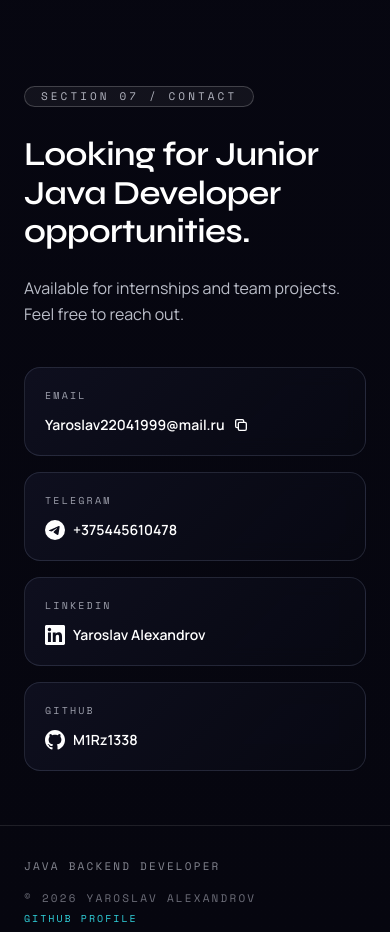
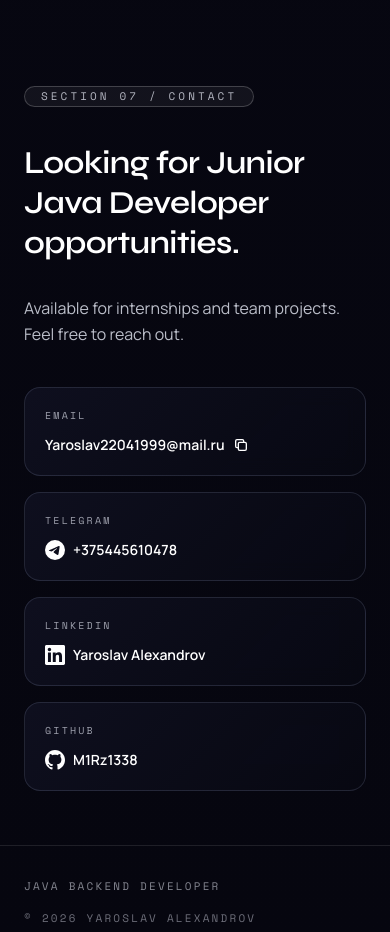
Before and after one commit to M1Rz1338/my-portfolio, a Next.js app: page / in a window 390 px wide. Shown: the part 6600-7532 px from the top of the page. Built offline with nearby package versions, Linux system fonts and the light colour scheme.

Commit message:
Fix contact UI

```diff
--- a/components/sections/ContactSection.js
+++ b/components/sections/ContactSection.js
@@ -48,7 +48,7 @@ export default function ContactSection() {
       <section id="contact" data-section ref={sectionRef} className="relative overflow-hidden pb-20 pt-28 md:pb-24 md:pt-36">
         <div className="section-shell relative z-10">
           <p className="label-chip inline-flex items-center leading-none">{lang === "ru" ? "Раздел 07 / Контакты" : "Section 07 / Contact"}</p>
-          <h2 className="contact-title display-font text-balance mt-7 max-w-5xl text-[clamp(2.1rem,5.8vw,5.4rem)] font-semibold leading-[1.15] text-white">{contact.headline}</h2>
+          <h2 className="contact-title display-font text-balance mt-7 max-w-4xl py-2 text-[clamp(2rem,4.8vw,4.2rem)] font-semibold leading-[1.25] text-white">{contact.headline}</h2>
           <p className="contact-copy mt-6 max-w-2xl text-base leading-relaxed text-silver/80 md:text-lg">{contact.statement}</p>
 
           <div className="mt-10 grid gap-4 md:grid-cols-3">
```
